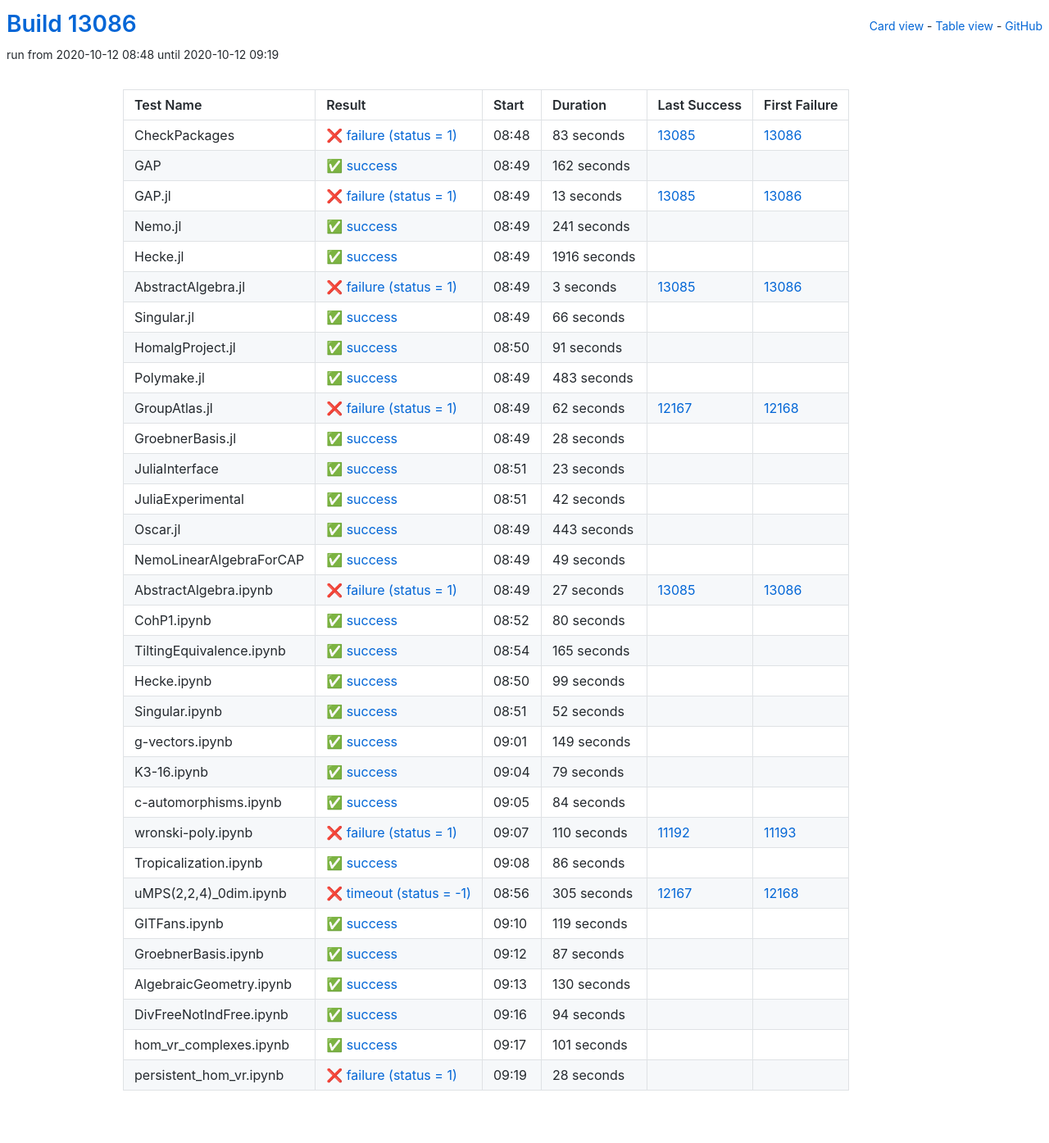
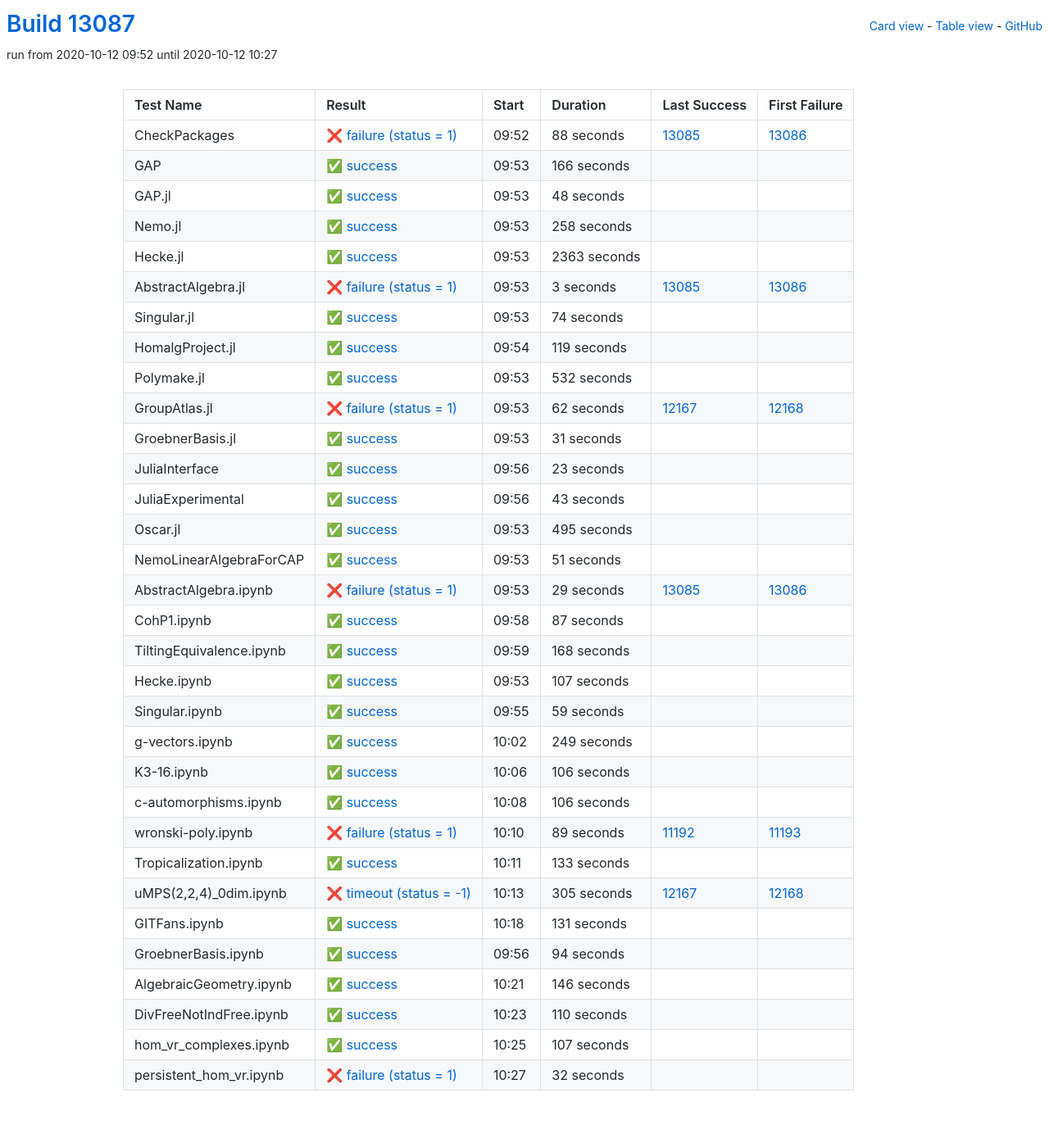
Before and after one commit to oscar-system/oscar-ci-status, a Jekyll site: the page built from table.html, in a window 1280 px wide. Shown: the whole page at 82% size. Built offline with Jekyll 4.4.1, drawn with Linux system fonts in a browser that asks for light colours.

Commit message:
Build #13087

```diff
--- a/_data/ci.yml
+++ b/_data/ci.yml
@@ -1,6 +1,6 @@
 ---
-build: 13086
-build_url: https://oscarci.mathematik.uni-kl.de/job/oscar/13086/
+build: 13087
+build_url: https://oscarci.mathematik.uni-kl.de/job/oscar/13087/
 job: oscar
 organization: oscar-system
 repo: oscar-ci-status
@@ -8,68 +8,68 @@
 tests:
 - name: CheckPackages
   id: checkpackages
-  log: https://oscarci.mathematik.uni-kl.de/job/oscar/13086/artifact/logs/build-13086/CheckPackages.log
-  start: 2020-10-12 08:48
+  log: https://oscarci.mathematik.uni-kl.de/job/oscar/13087/artifact/logs/build-13087/CheckPackages.log
+  start: 2020-10-12 09:52
   success: false
   exitcode: 1
   status: failure
-  duration: 83
+  duration: 88
   last_success: 13085
   last_success_url: https://oscarci.mathematik.uni-kl.de/job/oscar/13085/
   first_failure: 13086
   first_failure_url: https://oscarci.mathematik.uni-kl.de/job/oscar/13086/
 - name: GAP
   id: gap
-  log: https://oscarci.mathematik.uni-kl.de/job/oscar/13086/artifact/logs/build-13086/GAP.log
-  start: 2020-10-12 08:49
+  log: https://oscarci.mathematik.uni-kl.de/job/oscar/13087/artifact/logs/build-13087/GAP.log
+  start: 2020-10-12 09:53
   success: true
   exitcode: 0
   status: success
-  duration: 162
+  duration: 166
   last_success: false
   last_success_url:
   first_failure: false
   first_failure_url:
 - name: GAP.jl
   id: gap-jl
-  log: https://oscarci.mathematik.uni-kl.de/job/oscar/13086/artifact/logs/build-13086/GAP.jl.log
-  start: 2020-10-12 08:49
-  success: false
-  exitcode: 1
-  status: failure
-  duration: 13
-  last_success: 13085
-  last_success_url: https://oscarci.mathematik.uni-kl.de/job/oscar/13085/
-  first_failure: 13086
-  first_failure_url: https://oscarci.mathematik.uni-kl.de/job/oscar/13086/
-- name: Nemo.jl
-  id: nemo-jl
-  log: https://oscarci.mathematik.uni-kl.de/job/oscar/13086/artifact/logs/build-13086/Nemo.jl.log
-  start: 2020-10-12 08:49
+  log: https://oscarci.mathematik.uni-kl.de/job/oscar/13087/artifact/logs/build-13087/GAP.jl.log
+  start: 2020-10-12 09:53
   success: true
   exitcode: 0
   status: success
-  duration: 241
+  duration: 48
+  last_success: false
+  last_success_url:
+  first_failure: false
+  first_failure_url:
+- name: Nemo.jl
+  id: nemo-jl
+  log: https://oscarci.mathematik.uni-kl.de/job/oscar/13087/artifact/logs/build-13087/Nemo.jl.log
+  start: 2020-10-12 09:53
+  success: true
+  exitcode: 0
+  status: success
+  duration: 258
   last_success: false
   last_success_url:
   first_failure: false
   first_failure_url:
 - name: Hecke.jl
   id: hecke-jl
-  log: https://oscarci.mathematik.uni-kl.de/job/oscar/13086/artifact/logs/build-13086/Hecke.jl.log
-  start: 2020-10-12 08:49
+  log: https://oscarci.mathematik.uni-kl.de/job/oscar/13087/artifact/logs/build-13087/Hecke.jl.log
+  start: 2020-10-12 09:53
   success: true
   exitcode: 0
   status: success
-  duration: 1916
+  duration: 2363
   last_success: false
   last_success_url:
   first_failure: false
   first_failure_url:
 - name: AbstractAlgebra.jl
   id: abstractalgebra-jl
-  log: https://oscarci.mathematik.uni-kl.de/job/oscar/13086/artifact/logs/build-13086/AbstractAlgebra.jl.log
-  start: 2020-10-12 08:49
+  log: https://oscarci.mathematik.uni-kl.de/job/oscar/13087/artifact/logs/build-13087/AbstractAlgebra.jl.log
+  start: 2020-10-12 09:53
   success: false
   exitcode: 1
   status: failure
@@ -80,44 +80,44 @@
   first_failure_url: https://oscarci.mathematik.uni-kl.de/job/oscar/13086/
 - name: Singular.jl
   id: singular-jl
-  log: https://oscarci.mathematik.uni-kl.de/job/oscar/13086/artifact/logs/build-13086/Singular.jl.log
-  start: 2020-10-12 08:49
+  log: https://oscarci.mathematik.uni-kl.de/job/oscar/13087/artifact/logs/build-13087/Singular.jl.log
+  start: 2020-10-12 09:53
   success: true
   exitcode: 0
   status: success
-  duration: 66
+  duration: 74
   last_success: false
   last_success_url:
   first_failure: false
   first_failure_url:
 - name: HomalgProject.jl
   id: homalgproject-jl
-  log: https://oscarci.mathematik.uni-kl.de/job/oscar/13086/artifact/logs/build-13086/HomalgProject.jl.log
-  start: 2020-10-12 08:50
+  log: https://oscarci.mathematik.uni-kl.de/job/oscar/13087/artifact/logs/build-13087/HomalgProject.jl.log
+  start: 2020-10-12 09:54
   success: true
   exitcode: 0
   status: success
-  duration: 91
+  duration: 119
   last_success: false
   last_success_url:
   first_failure: false
   first_failure_url:
 - name: Polymake.jl
   id: polymake-jl
-  log: https://oscarci.mathematik.uni-kl.de/job/oscar/13086/artifact/logs/build-13086/Polymake.jl.log
-  start: 2020-10-12 08:49
+  log: https://oscarci.mathematik.uni-kl.de/job/oscar/13087/artifact/logs/build-13087/Polymake.jl.log
+  start: 2020-10-12 09:53
   success: true
   exitcode: 0
   status: success
-  duration: 483
+  duration: 532
   last_success: false
   last_success_url:
   first_failure: false
   first_failure_url:
 - name: GroupAtlas.jl
   id: groupatlas-jl
-  log: https://oscarci.mathematik.uni-kl.de/job/oscar/13086/artifact/logs/build-13086/GroupAtlas.jl.log
-  start: 2020-10-12 08:49
+  log: https://oscarci.mathematik.uni-kl.de/job/oscar/13087/artifact/logs/build-13087/GroupAtlas.jl.log
+  start: 2020-10-12 09:53
   success: false
   exitcode: 1
   status: failure
@@ -128,20 +128,20 @@
   first_failure_url: https://oscarci.mathematik.uni-kl.de/job/oscar/12168/
 - name: GroebnerBasis.jl
   id: groebnerbasis-jl
-  log: https://oscarci.mathematik.uni-kl.de/job/oscar/13086/artifact/logs/build-13086/GroebnerBasis.jl.log
-  start: 2020-10-12 08:49
+  log: https://oscarci.mathematik.uni-kl.de/job/oscar/13087/artifact/logs/build-13087/GroebnerBasis.jl.log
+  start: 2020-10-12 09:53
   success: true
   exitcode: 0
   status: success
-  duration: 28
+  duration: 31
   last_success: false
   last_success_url:
   first_failure: false
   first_failure_url:
 - name: JuliaInterface
   id: juliainterface
-  log: https://oscarci.mathematik.uni-kl.de/job/oscar/13086/artifact/logs/build-13086/JuliaInterface.log
-  start: 2020-10-12 08:51
+  log: https://oscarci.mathematik.uni-kl.de/job/oscar/13087/artifact/logs/build-13087/JuliaInterface.log
+  start: 2020-10-12 09:56
   success: true
   exitcode: 0
   status: success
@@ -152,164 +152,164 @@
   first_failure_url:
 - name: JuliaExperimental
   id: juliaexperimental
-  log: https://oscarci.mathematik.uni-kl.de/job/oscar/13086/artifact/logs/build-13086/JuliaExperimental.log
-  start: 2020-10-12 08:51
+  log: https://oscarci.mathematik.uni-kl.de/job/oscar/13087/artifact/logs/build-13087/JuliaExperimental.log
+  start: 2020-10-12 09:56
   success: true
   exitcode: 0
   status: success
-  duration: 42
+  duration: 43
   last_success: false
   last_success_url:
   first_failure: false
   first_failure_url:
 - name: Oscar.jl
   id: oscar-jl
-  log: https://oscarci.mathematik.uni-kl.de/job/oscar/13086/artifact/logs/build-13086/Oscar.jl.log
-  start: 2020-10-12 08:49
+  log: https://oscarci.mathematik.uni-kl.de/job/oscar/13087/artifact/logs/build-13087/Oscar.jl.log
+  start: 2020-10-12 09:53
   success: true
   exitcode: 0
   status: success
-  duration: 443
+  duration: 495
   last_success: false
   last_success_url:
   first_failure: false
   first_failure_url:
 - name: NemoLinearAlgebraForCAP
   id: nemolinearalgebraforcap
-  log: https://oscarci.mathematik.uni-kl.de/job/oscar/13086/artifact/logs/build-13086/NemoLinearAlgebraForCAP.log
-  start: 2020-10-12 08:49
+  log: https://oscarci.mathematik.uni-kl.de/job/oscar/13087/artifact/logs/build-13087/NemoLinearAlgebraForCAP.log
+  start: 2020-10-12 09:53
   success: true
   exitcode: 0
   status: success
-  duration: 49
+  duration: 51
   last_success: false
   last_success_url:
   first_failure: false
   first_failure_url:
 - name: AbstractAlgebra.ipynb
   id: abstractalgebra-ipynb
-  log: https://oscarci.mathematik.uni-kl.de/job/oscar/13086/artifact/logs/build-13086/AbstractAlgebra.ipynb.log
-  start: 2020-10-12 08:49
+  log: https://oscarci.mathematik.uni-kl.de/job/oscar/13087/artifact/logs/build-13087/AbstractAlgebra.ipynb.log
+  start: 2020-10-12 09:53
   success: false
   exitcode: 1
   status: failure
-  duration: 27
+  duration: 29
   last_success: 13085
   last_success_url: https://oscarci.mathematik.uni-kl.de/job/oscar/13085/
   first_failure: 13086
   first_failure_url: https://oscarci.mathematik.uni-kl.de/job/oscar/13086/
 - name: CohP1.ipynb
   id: cohp1-ipynb
-  log: https://oscarci.mathematik.uni-kl.de/job/oscar/13086/artifact/logs/build-13086/CohP1.ipynb.log
-  start: 2020-10-12 08:52
+  log: https://oscarci.mathematik.uni-kl.de/job/oscar/13087/artifact/logs/build-13087/CohP1.ipynb.log
+  start: 2020-10-12 09:58
   success: true
   exitcode: 0
   status: success
-  duration: 80
+  duration: 87
   last_success: false
   last_success_url:
   first_failure: false
   first_failure_url:
 - name: TiltingEquivalence.ipynb
   id: tiltingequivalence-ipynb
-  log: https://oscarci.mathematik.uni-kl.de/job/oscar/13086/artifact/logs/build-13086/TiltingEquivalence.ipynb.log
-  start: 2020-10-12 08:54
+  log: https://oscarci.mathematik.uni-kl.de/job/oscar/13087/artifact/logs/build-13087/TiltingEquivalence.ipynb.log
+  start: 2020-10-12 09:59
   success: true
   exitcode: 0
   status: success
-  duration: 165
+  duration: 168
   last_success: false
   last_success_url:
   first_failure: false
   first_failure_url:
 - name: Hecke.ipynb
   id: hecke-ipynb
-  log: https://oscarci.mathematik.uni-kl.de/job/oscar/13086/artifact/logs/build-13086/Hecke.ipynb.log
-  start: 2020-10-12 08:50
+  log: https://oscarci.mathematik.uni-kl.de/job/oscar/13087/artifact/logs/build-13087/Hecke.ipynb.log
+  start: 2020-10-12 09:53
   success: true
   exitcode: 0
   status: success
-  duration: 99
+  duration: 107
   last_success: false
   last_success_url:
   first_failure: false
   first_failure_url:
 - name: Singular.ipynb
   id: singular-ipynb
-  log: https://oscarci.mathematik.uni-kl.de/job/oscar/13086/artifact/logs/build-13086/Singular.ipynb.log
-  start: 2020-10-12 08:51
+  log: https://oscarci.mathematik.uni-kl.de/job/oscar/13087/artifact/logs/build-13087/Singular.ipynb.log
+  start: 2020-10-12 09:55
   success: true
   exitcode: 0
   status: success
-  duration: 52
+  duration: 59
   last_success: false
   last_success_url:
   first_failure: false
   first_failure_url:
 - name: g-vectors.ipynb
   id: g-vectors-ipynb
-  log: https://oscarci.mathematik.uni-kl.de/job/oscar/13086/artifact/logs/build-13086/g-vectors.ipynb.log
-  start: 2020-10-12 09:01
+  log: https://oscarci.mathematik.uni-kl.de/job/oscar/13087/artifact/logs/build-13087/g-vectors.ipynb.log
+  start: 2020-10-12 10:02
   success: true
   exitcode: 0
   status: success
-  duration: 149
+  duration: 249
   last_success: false
   last_success_url:
   first_failure: false
   first_failure_url:
 - name: K3-16.ipynb
   id: k3-16-ipynb
-  log: https://oscarci.mathematik.uni-kl.de/job/oscar/13086/artifact/logs/build-13086/K3-16.ipynb.log
-  start: 2020-10-12 09:04
+  log: https://oscarci.mathematik.uni-kl.de/job/oscar/13087/artifact/logs/build-13087/K3-16.ipynb.log
+  start: 2020-10-12 10:06
   success: true
   exitcode: 0
   status: success
-  duration: 79
+  duration: 106
   last_success: false
   last_success_url:
   first_failure: false
   first_failure_url:
 - name: c-automorphisms.ipynb
   id: c-automorphisms-ipynb
-  log: https://oscarci.mathematik.uni-kl.de/job/oscar/13086/artifact/logs/build-13086/c-automorphisms.ipynb.log
-  start: 2020-10-12 09:05
+  log: https://oscarci.mathematik.uni-kl.de/job/oscar/13087/artifact/logs/build-13087/c-automorphisms.ipynb.log
+  start: 2020-10-12 10:08
   success: true
   exitcode: 0
   status: success
-  duration: 84
+  duration: 106
   last_success: false
   last_success_url:
   first_failure: false
   first_failure_url:
 - name: wronski-poly.ipynb
   id: wronski-poly-ipynb
-  log: https://oscarci.mathematik.uni-kl.de/job/oscar/13086/artifact/logs/build-13086/wronski-poly.ipynb.log
-  start: 2020-10-12 09:07
+  log: https://oscarci.mathematik.uni-kl.de/job/oscar/13087/artifact/logs/build-13087/wronski-poly.ipynb.log
+  start: 2020-10-12 10:10
   success: false
   exitcode: 1
   status: failure
-  duration: 110
+  duration: 89
   last_success: 11192
   last_success_url: https://oscarci.mathematik.uni-kl.de/job/oscar/11192/
   first_failure: 11193
   first_failure_url: https://oscarci.mathematik.uni-kl.de/job/oscar/11193/
 - name: Tropicalization.ipynb
   id: tropicalization-ipynb
-  log: https://oscarci.mathematik.uni-kl.de/job/oscar/13086/artifact/logs/build-13086/Tropicalization.ipynb.log
-  start: 2020-10-12 09:08
+  log: https://oscarci.mathematik.uni-kl.de/job/oscar/13087/artifact/logs/build-13087/Tropicalization.ipynb.log
+  start: 2020-10-12 10:11
   success: true
   exitcode: 0
   status: success
-  duration: 86
+  duration: 133
   last_success: false
   last_success_url:
   first_failure: false
   first_failure_url:
 - name: uMPS(2,2,4)_0dim.ipynb
   id: umps-2-2-4-0dim-ipynb
-  log: https://oscarci.mathematik.uni-kl.de/job/oscar/13086/artifact/logs/build-13086/uMPS-2-2-4-_0dim.ipynb.log
-  start: 2020-10-12 08:56
+  log: https://oscarci.mathematik.uni-kl.de/job/oscar/13087/artifact/logs/build-13087/uMPS-2-2-4-_0dim.ipynb.log
+  start: 2020-10-12 10:13
   success: false
   exitcode: -1
   status: timeout
@@ -320,44 +320,20 @@
   first_failure_url: https://oscarci.mathematik.uni-kl.de/job/oscar/12168/
 - name: GITFans.ipynb
   id: gitfans-ipynb
-  log: https://oscarci.mathematik.uni-kl.de/job/oscar/13086/artifact/logs/build-13086/GITFans.ipynb.log
-  start: 2020-10-12 09:10
+  log: https://oscarci.mathematik.uni-kl.de/job/oscar/13087/artifact/logs/build-13087/GITFans.ipynb.log
+  start: 2020-10-12 10:18
   success: true
   exitcode: 0
   status: success
-  duration: 119
+  duration: 131
   last_success: false
   last_success_url:
   first_failure: false
   first_failure_url:
 - name: GroebnerBasis.ipynb
   id: groebnerbasis-ipynb
-  log: https://oscarci.mathematik.uni-kl.de/job/oscar/13086/artifact/logs/build-13086/GroebnerBasis.ipynb.log
-  start: 2020-10-12 09:12
-  success: true
-  exitcode: 0
-  status: success
-  duration: 87
-  last_success: false
-  last_success_url:
-  first_failure: false
-  first_failure_url:
-- name: AlgebraicGeometry.ipynb
-  id: algebraicgeometry-ipynb
-  log: https://oscarci.mathematik.uni-kl.de/job/oscar/13086/artifact/logs/build-13086/AlgebraicGeometry.ipynb.log
-  start: 2020-10-12 09:13
-  success: true
-  exitcode: 0
-  status: success
-  duration: 130
-  last_success: false
-  last_success_url:
-  first_failure: false
-  first_failure_url:
-- name: DivFreeNotIndFree.ipynb
-  id: divfreenotindfree-ipynb
-  log: https://oscarci.mathematik.uni-kl.de/job/oscar/13086/artifact/logs/build-13086/DivFreeNotIndFree.ipynb.log
-  start: 2020-10-12 09:16
+  log: https://oscarci.mathematik.uni-kl.de/job/oscar/13087/artifact/logs/build-13087/GroebnerBasis.ipynb.log
+  start: 2020-10-12 09:56
   success: true
   exitcode: 0
   status: success
@@ -366,26 +342,50 @@
   last_success_url:
   first_failure: false
   first_failure_url:
-- name: hom_vr_complexes.ipynb
-  id: hom-vr-complexes-ipynb
-  log: https://oscarci.mathematik.uni-kl.de/job/oscar/13086/artifact/logs/build-13086/hom_vr_complexes.ipynb.log
-  start: 2020-10-12 09:17
+- name: AlgebraicGeometry.ipynb
+  id: algebraicgeometry-ipynb
+  log: https://oscarci.mathematik.uni-kl.de/job/oscar/13087/artifact/logs/build-13087/AlgebraicGeometry.ipynb.log
+  start: 2020-10-12 10:21
   success: true
   exitcode: 0
   status: success
-  duration: 101
+  duration: 146
+  last_success: false
+  last_success_url:
+  first_failure: false
+  first_failure_url:
+- name: DivFreeNotIndFree.ipynb
+  id: divfreenotindfree-ipynb
+  log: https://oscarci.mathematik.uni-kl.de/job/oscar/13087/artifact/logs/build-13087/DivFreeNotIndFree.ipynb.log
+  start: 2020-10-12 10:23
+  success: true
+  exitcode: 0
+  status: success
+  duration: 110
+  last_success: false
+  last_success_url:
+  first_failure: false
+  first_failure_url:
+- name: hom_vr_complexes.ipynb
+  id: hom-vr-complexes-ipynb
+  log: https://oscarci.mathematik.uni-kl.de/job/oscar/13087/artifact/logs/build-13087/hom_vr_complexes.ipynb.log
+  start: 2020-10-12 10:25
+  success: true
+  exitcode: 0
+  status: success
+  duration: 107
   last_success: false
   last_success_url:
   first_failure: false
   first_failure_url:
 - name: persistent_hom_vr.ipynb
   id: persistent-hom-vr-ipynb
-  log: https://oscarci.mathematik.uni-kl.de/job/oscar/13086/artifact/logs/build-13086/persistent_hom_vr.ipynb.log
-  start: 2020-10-12 09:19
+  log: https://oscarci.mathematik.uni-kl.de/job/oscar/13087/artifact/logs/build-13087/persistent_hom_vr.ipynb.log
+  start: 2020-10-12 10:27
   success: false
   exitcode: 1
   status: failure
-  duration: 28
+  duration: 32
   last_success: false
   last_success_url:
   first_failure: false
```
Also changed, not shown: README.md.
